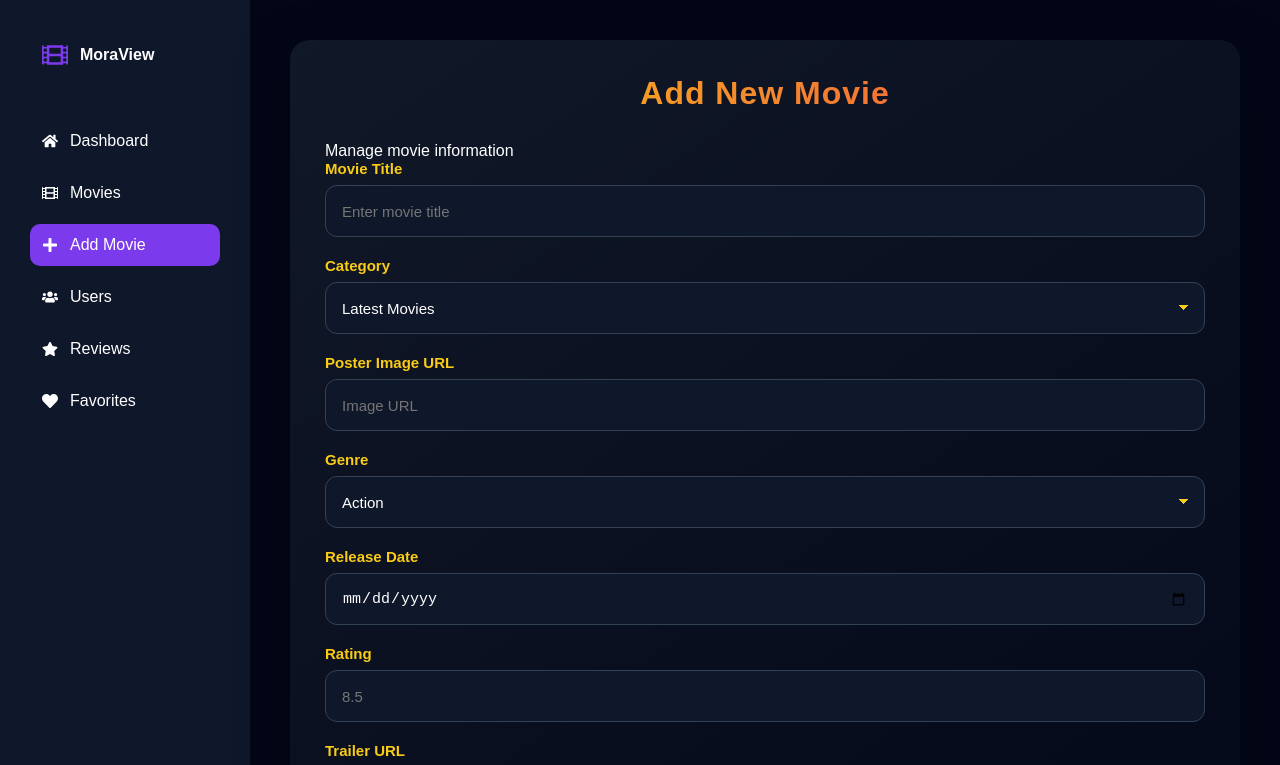
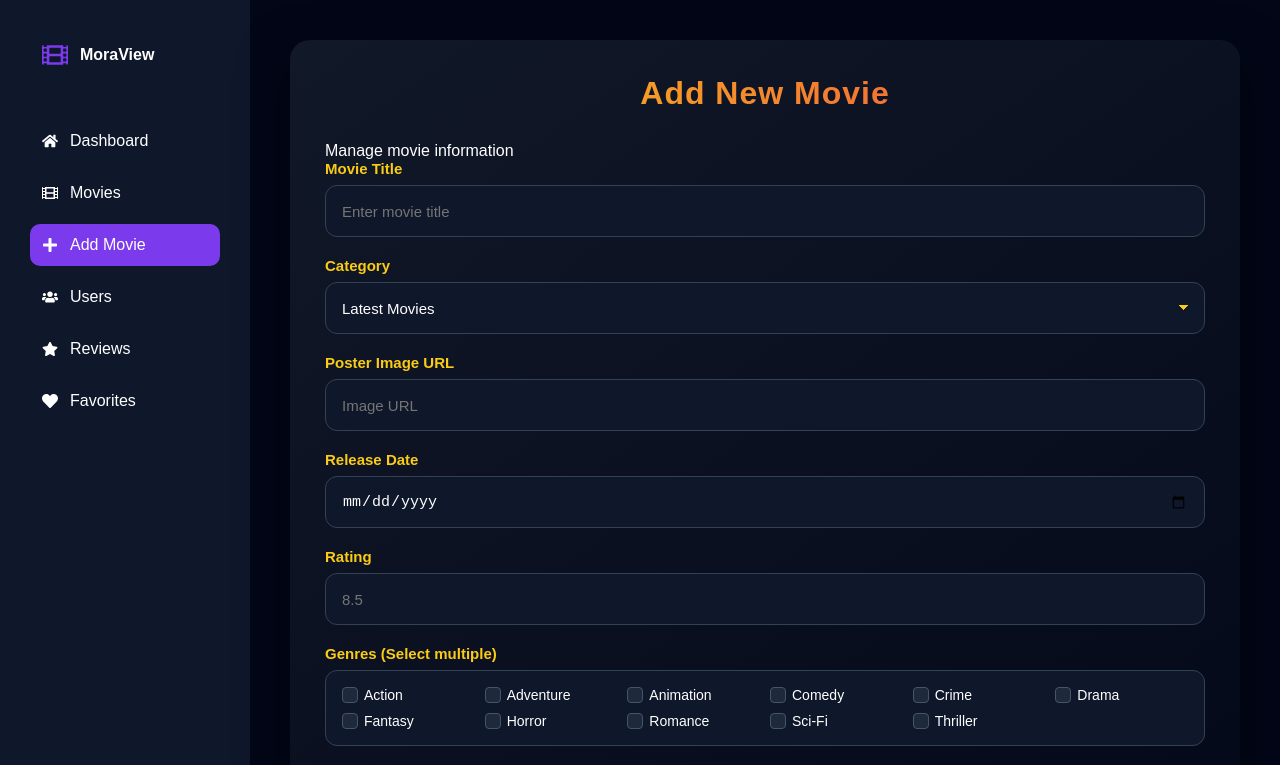
Before and after one commit to hponemyatnaing/CineVerse, a React (Vite) app: page /admin/add-movie in a window 1280 px wide. Shown: the top 765 px of the page. Built offline with nearby package versions, Linux system fonts and the light colour scheme; no server answers; the database is empty; sample sign-in values are in the browser's storage.

Commit message:
commit_message_10_8_2026

```diff
--- a/src/components/AddMovieForm/AddMovieForm.css
+++ b/src/components/AddMovieForm/AddMovieForm.css
@@ -1,48 +1,32 @@
 .movie-form {
   width: 100%;
-
   background: linear-gradient(145deg, #111827, #020617);
-
   padding: 35px;
-
   border-radius: 20px;
-
   color: white;
-
   box-shadow: 0 20px 50px rgba(0, 0, 0, 0.5);
-
   animation: formShow 0.5s ease;
 }
 
 @keyframes formShow {
   from {
     opacity: 0;
-
     transform: translateY(30px) scale(0.95);
   }
-
   to {
     opacity: 1;
-
     transform: translateY(0) scale(1);
   }
 }
 
 .movie-form h2 {
   text-align: center;
-
   font-size: 32px;
-
   margin-bottom: 30px;
-
   font-weight: 800;
-
   background: linear-gradient(90deg, #facc15, #ef4444);
-
   -webkit-background-clip: text;
-
   color: transparent;
-
   letter-spacing: 1px;
 }
 
@@ -52,13 +36,9 @@
 
 .form-group label {
   display: block;
-
   margin-bottom: 8px;
-
   color: #facc15;
-
   font-weight: 600;
-
   font-size: 15px;
 }
 
@@ -66,29 +46,19 @@
 .form-group select,
 .form-group textarea {
   width: 100%;
-
   background: #0f172a;
-
   color: white;
-
   border: 1px solid #334155;
-
   border-radius: 12px;
-
   padding: 14px 16px;
-
   font-size: 15px;
-
   height: 52px;
-
   outline: none;
-
   transition: 0.3s ease;
 }
 
 .form-group textarea {
   height: 130px;
-
   resize: none;
 }
 
@@ -96,14 +66,75 @@
 .form-group select:focus,
 .form-group textarea:focus {
   border-color: #facc15;
-
   box-shadow: 0 0 0 3px rgba(250, 204, 21, 0.2);
-
   transform: translateY(-2px);
 }
 
 .form-group select {
   cursor: pointer;
+}
+
+.genre-checkbox-grid {
+  display: grid;
+  grid-template-columns: repeat(auto-fill, minmax(130px, 1fr));
+  gap: 12px;
+  background: #0f172a;
+  border: 1px solid #334155;
+  border-radius: 12px;
+  padding: 16px;
+  margin-top: 8px;
+}
+
+.genre-checkbox-grid label {
+  display: flex;
+  align-items: center;
+  gap: 8px;
+  cursor: pointer;
+  color: #cbd5e1;
+  font-size: 14px;
+  font-weight: 500;
+  transition: 0.2s ease;
+  user-select: none;
+  margin-bottom: 0px;
+}
+
+.genre-checkbox-grid label:hover {
+  color: #731b32;
+}
+
+.genre-checkbox-grid input[type="checkbox"] {
+  display: inline-flex;
+  appearance: none;
+  -webkit-appearance: none;
+  width: 16px;
+  height: 16px;
+  min-width: 16px;
+  min-height: 16px;
+  background: #1e293b;
+  border: 1px solid #475569;
+  border-radius: 4px;
+  outline: none;
+  cursor: pointer;
+  align-items: center;
+  justify-content: center;
+  transition: 0.2s ease;
+  margin: 0;
+  padding: 0;
+}
+
+.genre-checkbox-grid input[type="checkbox"]:checked {
+  background: #facc15;
+  border-color: #facc15;
+}
+
+.genre-checkbox-grid input[type="checkbox"]:checked::before {
+  content: "";
+  width: 4px;
+  height: 8px;
+  border: solid #020617;
+  border-width: 0 2px 2px 0;
+  transform: rotate(45deg);
+  margin-bottom: 2px;
 }
 
 .trailer-box {
@@ -112,25 +143,17 @@
 
 .trailer-box input {
   width: 100%;
-
   height: 52px;
-
   background: #0f172a;
-
   border: 1px solid #334155;
-
   border-radius: 12px;
-
   padding: 14px;
-
   color: white;
 }
 
 .form-actions {
   display: flex;
-
   gap: 15px;
-
   margin-top: 30px;
 }
 
@@ -140,36 +163,25 @@ button {
 
 .save-btn,
 .cancel-btn {
+  position: relative;
   flex: 1;
-
   height: 52px;
-
   border: none;
-
   border-radius: 14px;
-
   font-size: 16px;
-
   font-weight: 700;
-
   cursor: pointer;
-
   transition: 0.25s;
-
-  position: relative;
-
   overflow: hidden;
 }
 
 .save-btn {
   background: linear-gradient(135deg, #dc2626, #facc15);
-
   color: white;
 }
 
 .save-btn:hover {
   transform: translateY(-3px);
-
   box-shadow: 0 10px 25px rgba(250, 204, 21, 0.4);
 }
 
@@ -179,13 +191,11 @@ button {
 
 .cancel-btn {
   background: #334155;
-
   color: white;
 }
 
 .cancel-btn:hover {
   background: #475569;
-
   transform: translateY(-3px);
 }
 
@@ -195,40 +205,30 @@ button {
 
 .movie-form select {
   appearance: none;
-
   background-image:
     linear-gradient(45deg, transparent 50%, #facc15 50%),
     linear-gradient(135deg, #facc15 50%, transparent 50%);
-
   background-position:
     calc(100% - 20px) 22px,
     calc(100% - 15px) 22px;
-
   background-size: 5px 5px;
-
   background-repeat: no-repeat;
 }
 
 .modal {
   background: linear-gradient(145deg, #111827, #020617);
-
   border-radius: 25px;
-
   padding: 10px;
-
   animation: modalPop 0.4s ease;
 }
 
 @keyframes modalPop {
   from {
     opacity: 0;
-
     transform: scale(0.8);
   }
-
   to {
     opacity: 1;
-
     transform: scale(1);
   }
 }
--- a/src/components/AddMovieForm/AddMovieForm.jsx
+++ b/src/components/AddMovieForm/AddMovieForm.jsx
@@ -9,7 +9,7 @@ function AddMovieForm({ movie, onClose, onSuccess }) {
   const initialState = {
     title: "",
     image: "",
-    genre: "Action",
+    genre: [],
     releaseDate: "",
     rating: "",
     description: "",
@@ -21,10 +21,26 @@ function AddMovieForm({ movie, onClose, onSuccess }) {
   const [loading, setLoading] = useState(false);
   const [error, setError] = useState("");
 
+  const availableGenres = [
+    "Action",
+    "Adventure",
+    "Animation",
+    "Comedy",
+    "Crime",
+    "Drama",
+    "Fantasy",
+    "Horror",
+    "Romance",
+    "Sci-Fi",
+    "Thriller",
+  ];
+
   const movieSchema = Yup.object({
     title: Yup.string().trim().required("Movie title is required"),
     image: Yup.string().trim().required("Poster image URL is required"),
-    genre: Yup.string().required("Genre is required"),
+    genre: Yup.array()
+      .min(1, "Please select at least one genre")
+      .required("Genre is required"),
     releaseDate: Yup.string().required("Release date is required"),
     rating: Yup.number()
       .typeError("Rating must be a number")
@@ -41,7 +57,11 @@ function AddMovieForm({ movie, onClose, onSuccess }) {
       setFormData({
         title: movie.title || "",
         image: movie.image || "",
-        genre: movie.genre || "Action",
+        genre: Array.isArray(movie.genre)
+          ? movie.genre
+          : movie.genre
+            ? [movie.genre]
+            : [],
         releaseDate: movie.releaseDate || movie.year || "",
         rating: movie.rating || "",
         description: movie.description || "",
@@ -60,6 +80,20 @@ function AddMovieForm({ movie, onClose, onSuccess }) {
       ...prev,
       [name]: value,
     }));
+
+    if (error) {
+      setError("");
+    }
+  };
+
+  const handleGenreChange = (e) => {
+    const { value, checked } = e.target;
+    setFormData((prev) => {
+      const updatedGenres = checked
+        ? [...prev.genre, value]
+        : prev.genre.filter((item) => item !== value);
+      return { ...prev, genre: updatedGenres };
+    });
 
     if (error) {
       setError("");
@@ -161,23 +195,6 @@ function AddMovieForm({ movie, onClose, onSuccess }) {
         </div>
 
         <div className="form-group">
-          <label>Genre</label>
-          <select name="genre" value={formData.genre} onChange={handleChange}>
-            <option>Action</option>
-            <option>Adventure</option>
-            <option>Animation</option>
-            <option>Comedy</option>
-            <option>Crime</option>
-            <option>Drama</option>
-            <option>Fantasy</option>
-            <option>Horror</option>
-            <option>Romance</option>
-            <option>Sci-Fi</option>
-            <option>Thriller</option>
-          </select>
-        </div>
-
-        <div className="form-group">
           <label>Release Date</label>
           <input
             type="date"
@@ -200,6 +217,41 @@ function AddMovieForm({ movie, onClose, onSuccess }) {
             placeholder="8.5"
             required
           />
+        </div>
+      </div>
+
+      <div className="form-group full">
+        <label>Genres (Select multiple)</label>
+        <div
+          className="genre-checkbox-grid"
+          style={{
+            display: "grid",
+            gridTemplateColumns: "repeat(auto-fill, minmax(120px, 1fr))",
+            gap: "10px",
+            marginTop: "8px",
+          }}
+        >
+          {availableGenres.map((g) => (
+            <label
+              key={g}
+              style={{
+                display: "flex",
+                alignItems: "center",
+                gap: "6px",
+                cursor: "pointer",
+                color: "inherit",
+              }}
+            >
+              <input
+                type="checkbox"
+                name="genre"
+                value={g}
+                checked={formData.genre.includes(g)}
+                onChange={handleGenreChange}
+              />
+              {g}
+            </label>
+          ))}
         </div>
       </div>
 
--- a/src/pages/MovieDetails/MovieDetails.jsx
+++ b/src/pages/MovieDetails/MovieDetails.jsx
@@ -205,7 +205,7 @@ function MovieDetails() {
                     month: "long",
                     day: "numeric",
                     year: "numeric",
-                }
+                  },
                 )
               : movie.release_date || movie.year || "Unknown"}
           </p>
@@ -215,11 +215,23 @@ function MovieDetails() {
           <div className="genres">
             {movie.genres ? (
               movie.genres.map((genre) => (
-                <span key={genre.id}>{genre.name}</span>
+                <span key={genre.id || genre.name}>{genre.name}</span>
               ))
+            ) : Array.isArray(movie.genre) ? (
+              movie.genre.map((g, index) => <span key={index}>{g}</span>)
+            ) : typeof movie.genre === "string" && movie.genre.includes(",") ? (
+              movie.genre
+                .split(",")
+                .map((g, index) => <span key={index}>{g.trim()}</span>)
+            ) : typeof movie.genre === "string" ? (
+              movie.genre.match(/[A-Z][a-z]+/g) ? (
+                movie.genre
+                  .match(/[A-Z][a-z]+/g)
+                  .map((g, index) => <span key={index}>{g}</span>)
               ) : (
                 <span>{movie.genre}</span>
-            )}
+              )
+            ) : null}
           </div>
 
           <h3>Overview</h3>
```
Lines whose indentation alone changed are shown as unchanged.
